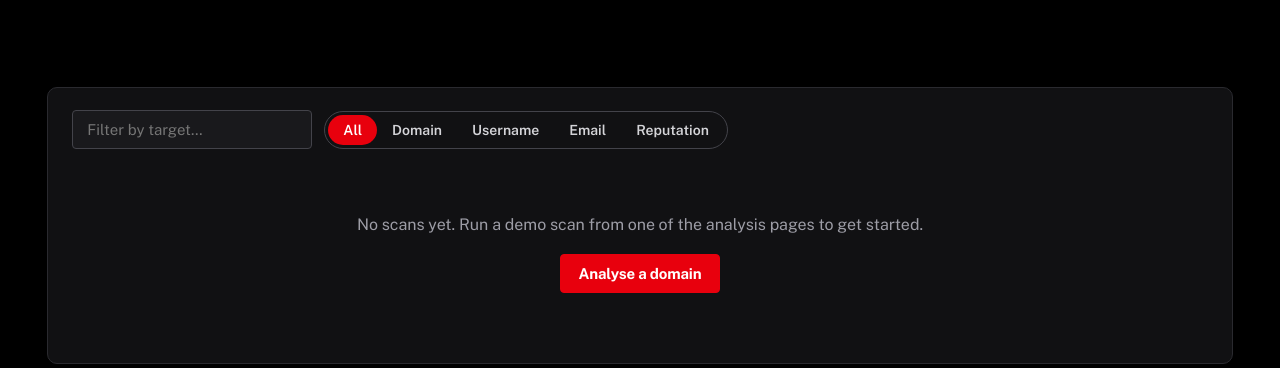
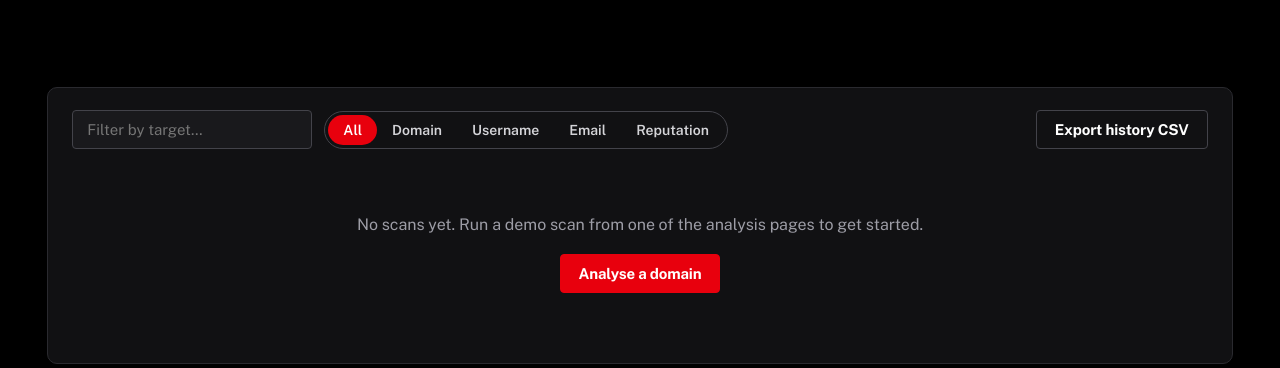
Before and after one commit to varunsharma0909/ReconLens-OSINT, a Flask app: page /history in a window 1280 px wide. Shown: the part 525-893 px from the top of the page. Run offline with Flask 3, Linux system fonts and the light colour scheme; data that the repository does not hold is empty; parts of the project's set-up code (start-up, migrations or seed data) failed here and were passed over.

Commit message:
Expose bounded scan-history CSV export in UI and documentation

```diff
--- a/templates/history.html
+++ b/templates/history.html
@@ -20,6 +20,7 @@
             <button type="button" role="radio" aria-checked="false" data-type="reputation">Reputation</button>
           </div>
         </div>
+        <a id="history-export" href="/api/scans.csv?limit=200" download="reconlens-scan-history.csv" class="btn btn-outline">Export history CSV</a>
       </div>
       <div id="history-table"></div>
     </section>
```
